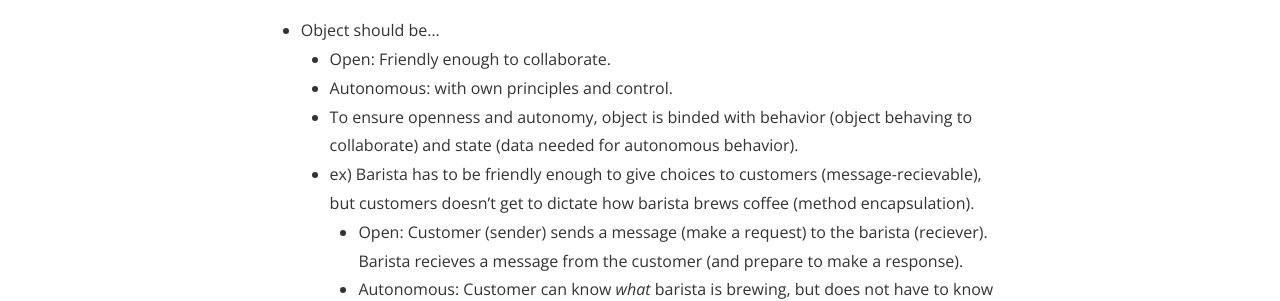
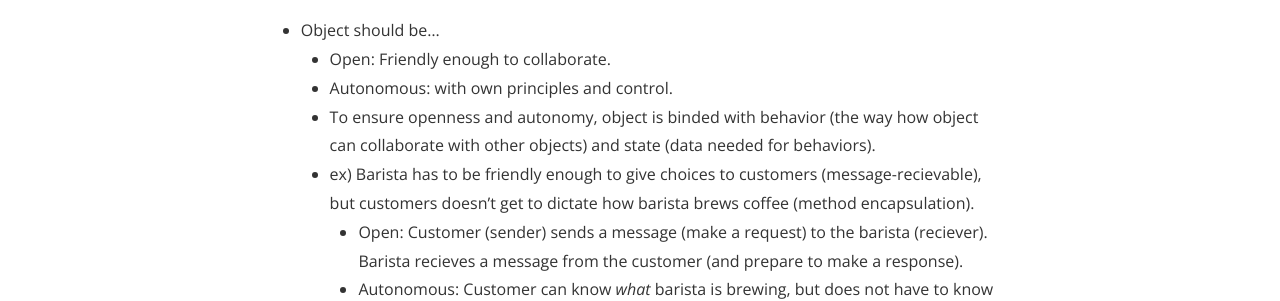
Before and after one commit to juice500ml/juice500ml.github.io, a Jekyll site: the page built from _posts/2019-02-16-The-Essense-of-Object-Orientation.markdown, in a window 1280 px wide and 900 px high, scrolled down 1931 px. Shown: the part 154-455 px from the top of the window. Built offline with Jekyll 4.4.1, drawn with Linux system fonts in a browser that asks for light colours; nearby versions of some CDN libraries.

Commit message:
Post 2019-02-16-The-Essense-of-Object-Orientation.markdown upload from Editorial

```diff
--- a/_posts/2019-02-16-The-Essense-of-Object-Orientation.markdown
+++ b/_posts/2019-02-16-The-Essense-of-Object-Orientation.markdown
@@ -41,7 +41,7 @@ This is a summary of the book [The Essense of Object-Orientation: Roles, Respons
 - Object should be...
 	- Open: Friendly enough to collaborate.
 	- Autonomous: with own principles and control.
-	- To ensure openness and autonomy, object is binded with behavior (object behaving to collaborate) and state (data needed for autonomous behavior).
+	- To ensure openness and autonomy, object is binded with behavior (the way how object can collaborate with other objects) and state (data needed for behaviors).
 	- ex) Barista has to be friendly enough to give choices to customers (message-recievable), but customers doesn’t get to dictate how barista brews coffee (method encapsulation).
 		- Open: Customer (sender) sends a message (make a request) to the barista (reciever). Barista recieves a message from the customer (and prepare to make a response).
 		- Autonomous: Customer can know *what* barista is brewing, but does not have to know *how*.
```
